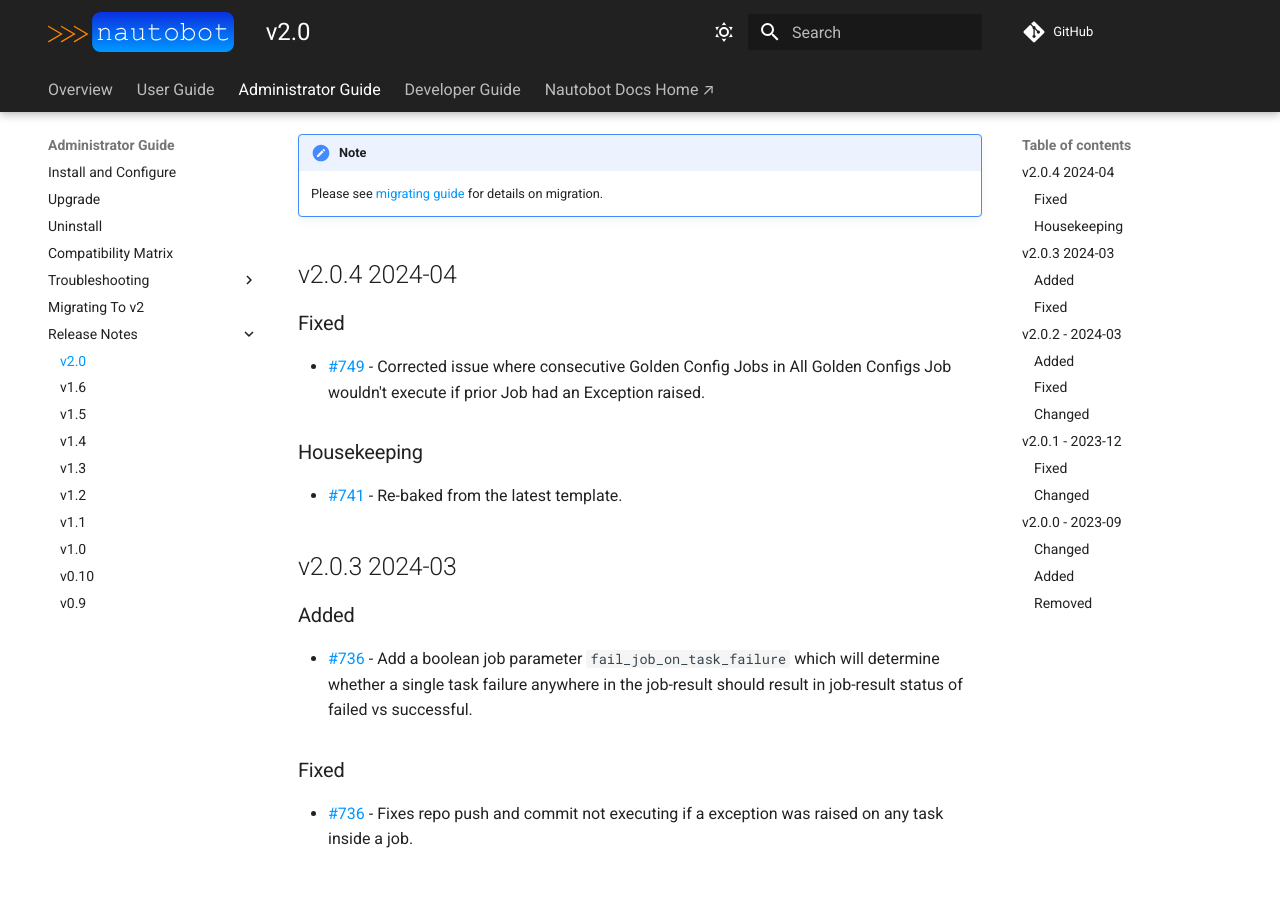
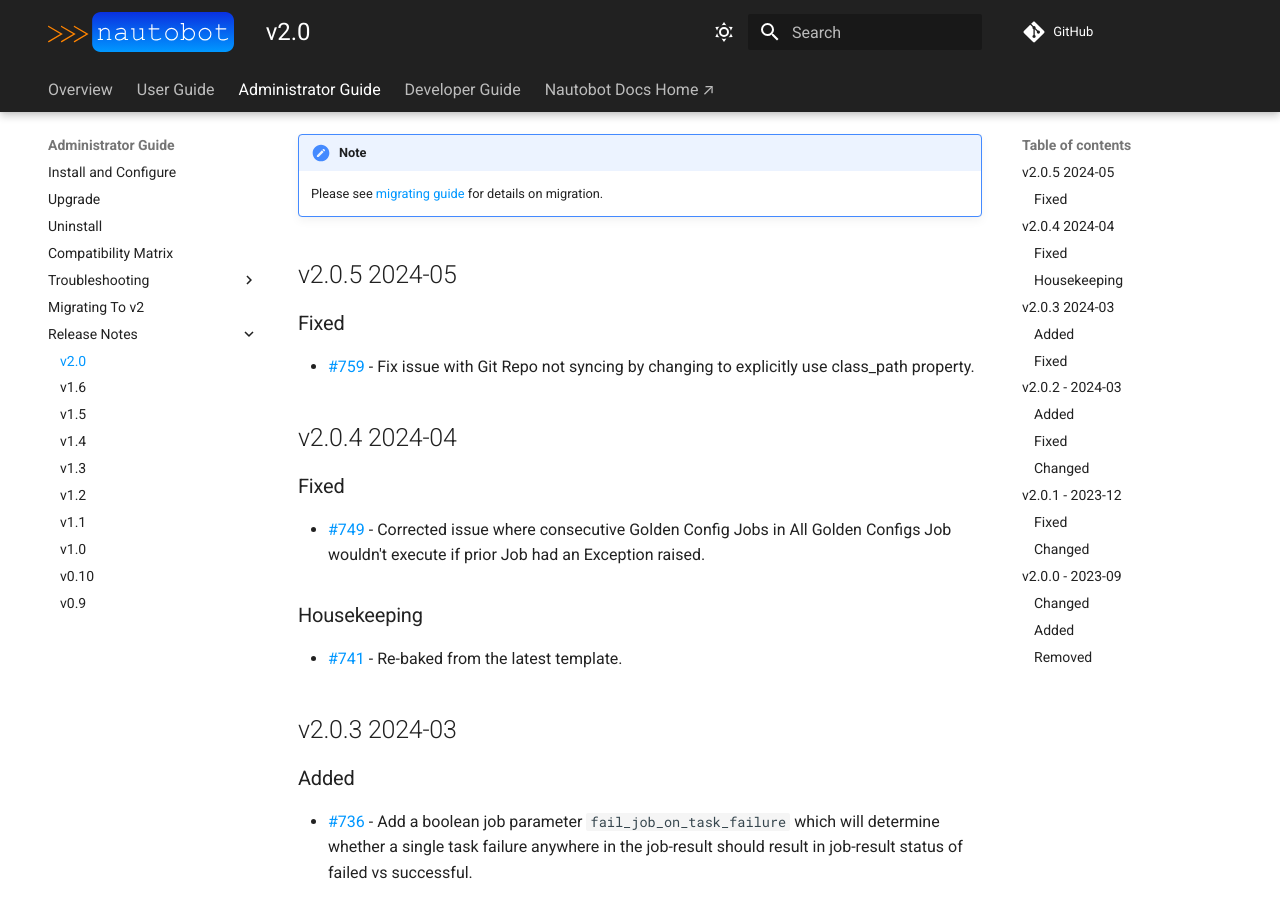
Before and after one commit to nautobot/nautobot-app-golden-config, an MkDocs documentation site: the page built from docs/admin/release_notes/version_2.0.md, in a window 1280 px wide and 900 px high, scrolled down 434 px. Built offline with MkDocs 1.6.1 and Material for MkDocs 9.7.7, drawn with Linux system fonts in a browser that asks for light colours; comment, search, counter and statistics services are not loaded.

Commit message:
Prep v2.0.5

```diff
--- a/docs/admin/release_notes/version_2.0.md
+++ b/docs/admin/release_notes/version_2.0.md
@@ -11,6 +11,11 @@
 !!! note
     Please see [migrating guide](../migrating_to_v2.md) for details on migration.
 
+## v2.0.5 2024-05
+
+### Fixed
+
+- [#759](https://github.com/nautobot/nautobot-app-golden-config/issues/749) - Fix issue with Git Repo not syncing by changing to explicitly use class_path property.
 
 ## v2.0.4 2024-04
 
--- a/pyproject.toml
+++ b/pyproject.toml
@@ -1,6 +1,6 @@
 [tool.poetry]
 name = "nautobot-golden-config"
-version = "2.0.4"
+version = "2.0.5"
 description = "An app for configuration on nautobot"
 authors = ["Network to Code, LLC <opensource@networktocode.com>"]
 license = "Apache-2.0"
```
Also changed, not shown: 1 other file.
